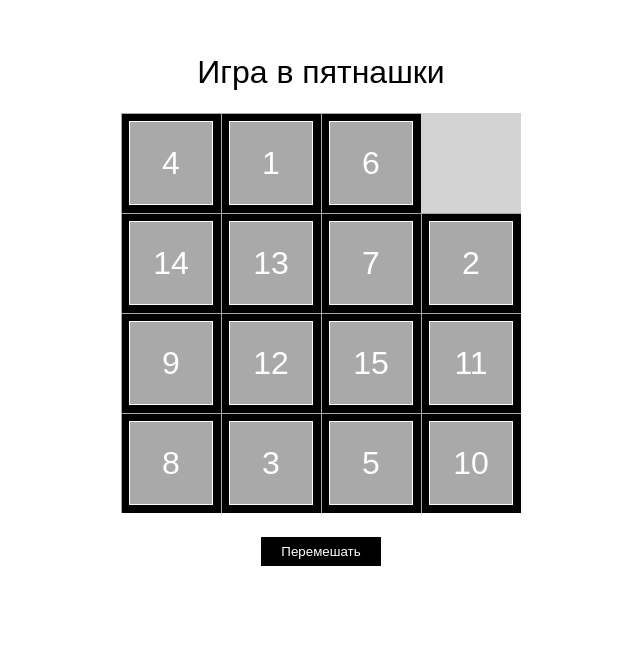
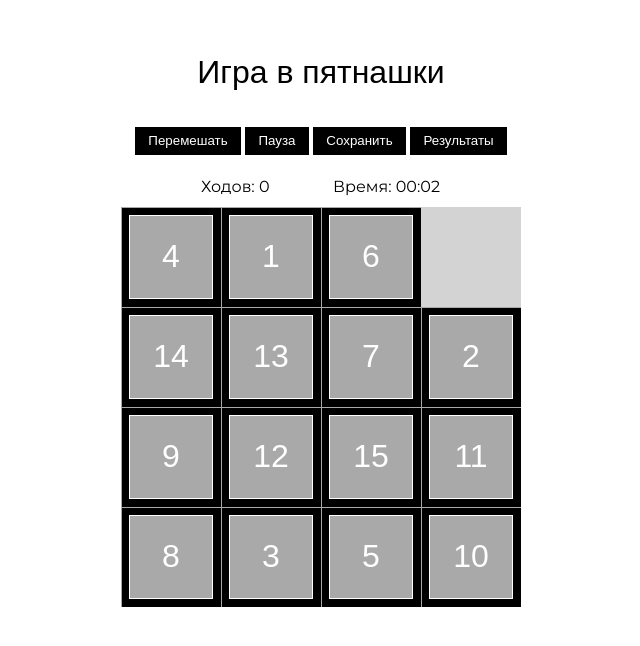
Before and after one commit to ArtemFay/--------, a plain HTML site: page index.html in a window 1280 px wide. Both pictures are taken after a click on the button "Перемешать". Shown: the whole page, without its empty margins (319-959 px from the left). Drawn offline with Linux system fonts and the light colour scheme.

Commit message:
feat: timer & moves

```diff
--- a/index.html
+++ b/index.html
@@ -17,6 +17,18 @@
   <body>
     <div class="container">
       <h1>Игра в пятнашки</h1>
+      <div class="container__button">
+        <button class="button" id="shuffle">Перемешать</button>
+        <button class="button" id="pause">Пауза</button>
+        <button class="button" id="save">Сохранить</button>
+        <button class="button" id="results">Результаты</button>
+      </div>
+
+      <div class="container__info">
+        <div class="moves__text">Ходов: <span id="moves__count">-1</span></div>
+        <div class="game-time">Время: <span id="time__count">00:00</span></div>
+      </div>
+
       <div class="fifteen" id="fifteen">
         <button class="item" data-matrix-id="1">
           <span class="itemVal">1</span>
@@ -67,7 +79,10 @@
           <span class="itemVal">16</span>
         </button>
       </div>
-      <button class="button" id="shuffle">Перемешать</button>
+
+      <!-- <form name="MyForm">
+        <input name="stopwatch" size="10" value="00:00:00.00" disabled />
+      </form> -->
     </div>
     <script src="script.js"></script>
   </body>
--- a/script.js
+++ b/script.js
@@ -24,6 +24,10 @@ document.getElementById("shuffle").addEventListener("click", () => {
   const shuffledArray = shuffleArray(flatMatrix);
   matrix = getMatrix(shuffledArray);
   setPositionItems(matrix);
+  moveReset();
+  ClearСlock();
+  StartStop();
+  // StartTIME();
 });
 
 // 3. Изменение позиции по клику
@@ -89,6 +93,8 @@ window.addEventListener("keydown", (event) => {
   }
 });
 
+// Пауза и запуск таймера
+
 // ===============================================================
 // вспомогательные функции
 
@@ -116,6 +122,9 @@ function setPositionItems(matrix) {
       setNodeStyles(node, x, y);
     }
   }
+
+  // Нужно добавить блок, при срабатывании данной функции увеличиваем число ходов на 1.
+  moveUpper();
 }
 
 // подмена стилей, чтобы установить смешения для всех блоков
@@ -146,7 +155,6 @@ function findCoordinatesByNumber(number, matrix) {
 
 // проверка варилдности смешения блоков
 function isValidForSwap(coords1, coords2) {
-  //   return Math.abs(coords1.x + coords1.y - (coords2.x + coords2.y)) == 1;
   const diffX = Math.abs(coords1.x - coords2.x);
   const diffY = Math.abs(coords1.y - coords2.y);
   return (
@@ -161,3 +169,124 @@ function swap(coords1, coords2, matrix) {
   matrix[coords1.y][coords1.x] = matrix[coords2.y][coords2.x];
   matrix[coords2.y][coords2.x] = coords1Number;
 }
+
+// подсчет ходов
+function moveUpper() {
+  let countMoves = Number(document.getElementById("moves__count").textContent);
+  document.getElementById("moves__count").textContent = +countMoves + 1;
+}
+
+function moveReset() {
+  document.getElementById("moves__count").textContent = 0;
+}
+
+// СЕКУНДОМЕР
+
+// window.onload = () => {
+//   StartStop();
+// };
+
+//объявляем переменные
+var base = 60;
+var clocktimer, dateObj, dh, dm, ds, ms;
+var readout = "";
+var h = 1,
+  m = 1,
+  tm = 1,
+  s = 0,
+  ts = 0,
+  ms = 0,
+  init = 0;
+
+//функция для очистки поля
+function ClearСlock() {
+  clearTimeout(clocktimer);
+  h = 1;
+  m = 1;
+  tm = 1;
+  s = 0;
+  ts = 0;
+  ms = 0;
+  init = 0;
+  readout = "00:00";
+  // document.MyForm.stopwatch.value = readout;
+  document.getElementById("time__count").textContent = readout;
+}
+
+//функция для старта секундомера
+function StartTIME() {
+  var cdateObj = new Date();
+  var t = cdateObj.getTime() - dateObj.getTime() - s * 1000;
+  if (t > 999) {
+    s++;
+  }
+  if (s >= m * base) {
+    ts = 0;
+    m++;
+  } else {
+    ts = parseInt(ms / 100 + s);
+    if (ts >= base) {
+      ts = ts - (m - 1) * base;
+    }
+  }
+  if (m > h * base) {
+    tm = 1;
+    h++;
+  } else {
+    tm = parseInt(ms / 100 + m);
+    if (tm >= base) {
+      tm = tm - (h - 1) * base;
+    }
+  }
+  ms = Math.round(t / 10);
+  if (ms > 99) {
+    ms = 0;
+  }
+  if (ms == 0) {
+    ms = "00";
+  }
+  if (ms > 0 && ms <= 9) {
+    ms = "0" + ms;
+  }
+  if (ts > 0) {
+    ds = ts;
+    if (ts < 10) {
+      ds = "0" + ts;
+    }
+  } else {
+    ds = "00";
+  }
+  dm = tm - 1;
+  if (dm > 0) {
+    if (dm < 10) {
+      dm = "0" + dm;
+    }
+  } else {
+    dm = "00";
+  }
+  dh = h - 1;
+  if (dh > 0) {
+    if (dh < 10) {
+      dh = "0" + dh;
+    }
+  } else {
+    dh = "00";
+  }
+  readout = dm + ":" + ds;
+  // document.MyForm.stopwatch.value = readout;
+  document.getElementById("time__count").textContent = readout;
+  clocktimer = setTimeout("StartTIME()", 1);
+}
+
+//Функция запуска и остановки
+function StartStop() {
+  if (init == 0) {
+    ClearСlock();
+    dateObj = new Date();
+    StartTIME();
+    init = 1;
+  } else {
+    clearTimeout(clocktimer);
+    init = 0;
+  }
+}
--- a/styles.css
+++ b/styles.css
@@ -67,9 +67,33 @@ h1 {
   background: black;
   border: none;
   cursor: pointer;
-  padding: 0.5em 1.5em;
+  padding: 0.5em 1em;
+  margin: 1em 0em;
 }
 
 .button:hover {
   background: gray;
 }
+
+.button__container {
+  display: flex;
+  justify-content: space-between;
+  padding: 10px;
+}
+
+.container__info {
+  display: flex;
+  padding: 0.5em 5em;
+  text-align: center;
+  justify-content: space-between;
+}
+
+.game-time {
+  min-width: 45%;
+  text-align: left;
+  padding-left: 10px;
+}
+
+.game-time span {
+  text-align: left;
+}
```
